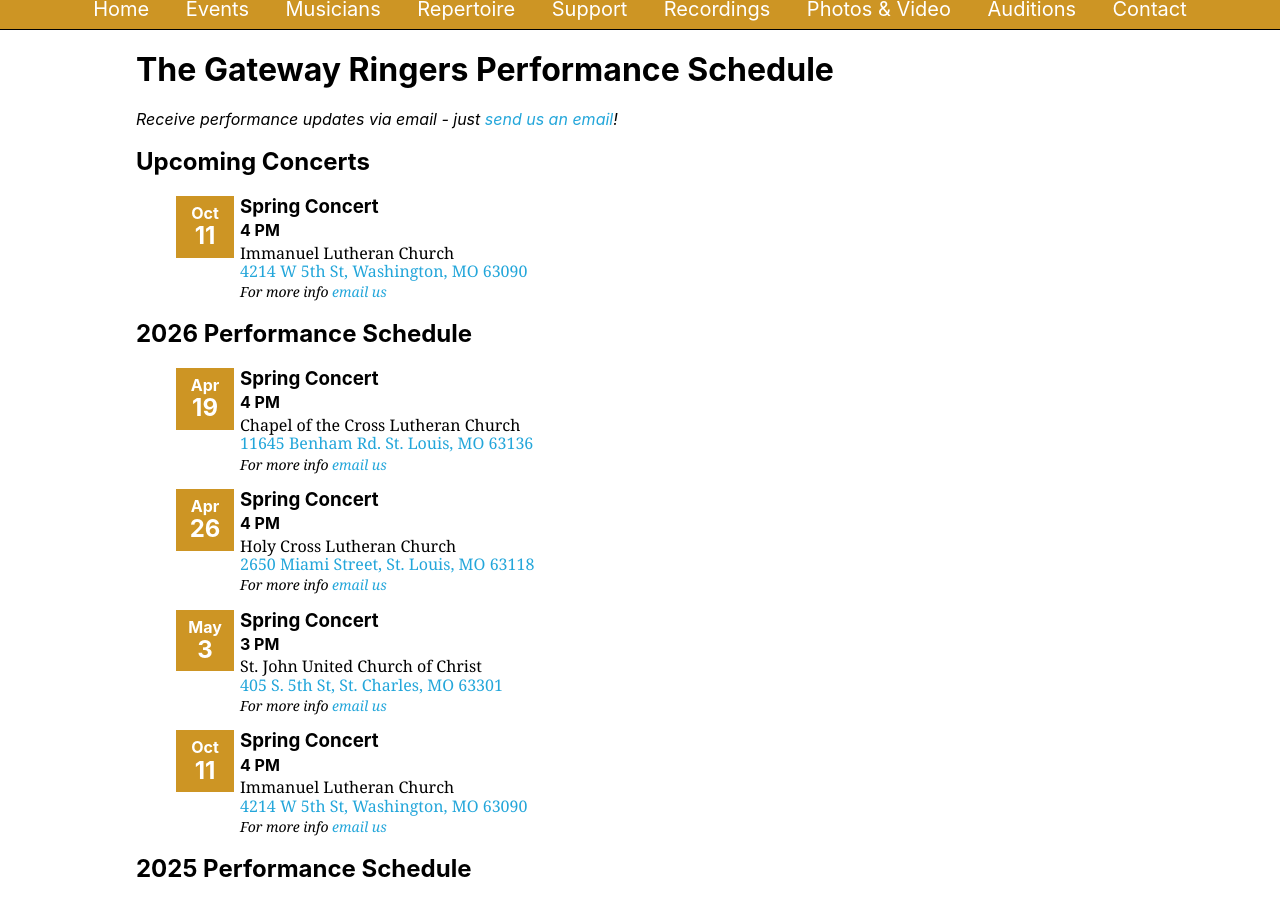
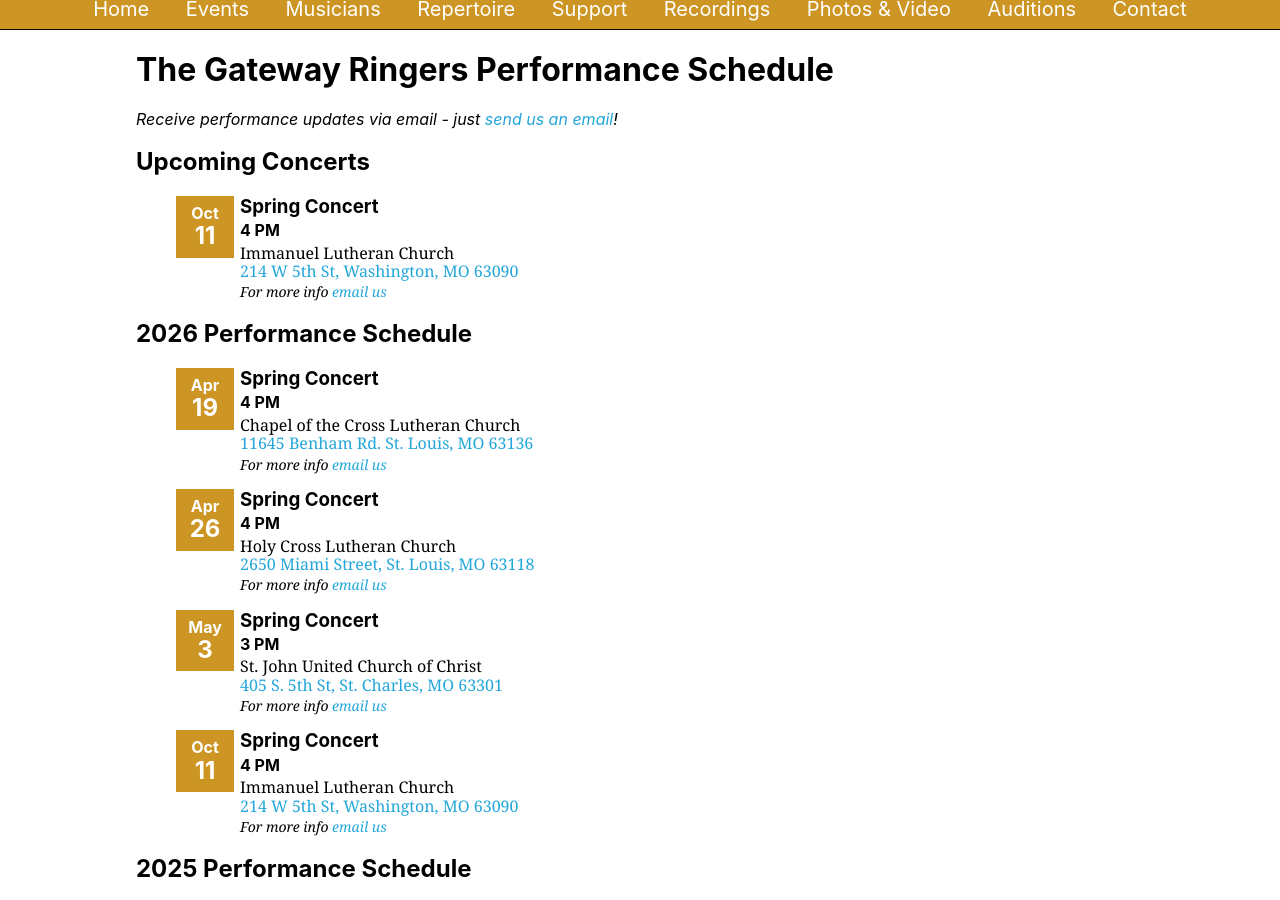
Before and after one commit to GatewayRingers/GatewayRingers.github.io, a Jekyll site: the page built from events.html, in a window 1280 px wide and 900 px high, scrolled down 215 px. Built offline with Jekyll 4.4.1, drawn with Linux system fonts in a browser that asks for light colours; nearby versions of some CDN libraries.

Commit message:
Update events.yml

```diff
--- a/_data/events.yml
+++ b/_data/events.yml
@@ -25,7 +25,7 @@
       name: Spring Concert
       time: 4 PM
       location: Immanuel Lutheran Church
-      address: 4214 W 5th St, Washington, MO 63090
+      address: 214 W 5th St, Washington, MO 63090
       href: https://www.google.com/maps/place/214+W+5th+St,+Washington,+MO+63090/@38.5566464,-91.0160809,3a,75y,70.85h,90t/data=!3m4!1e1!3m2!1skp1B3ousfPSnQ4AOf-lcCg!2e0!4m2!3m1!1s0x87d94e842b467393:0xe8218b3bcee058c7?sa=X&ved=1t:3780&ictx=111
       contact:
 
```
